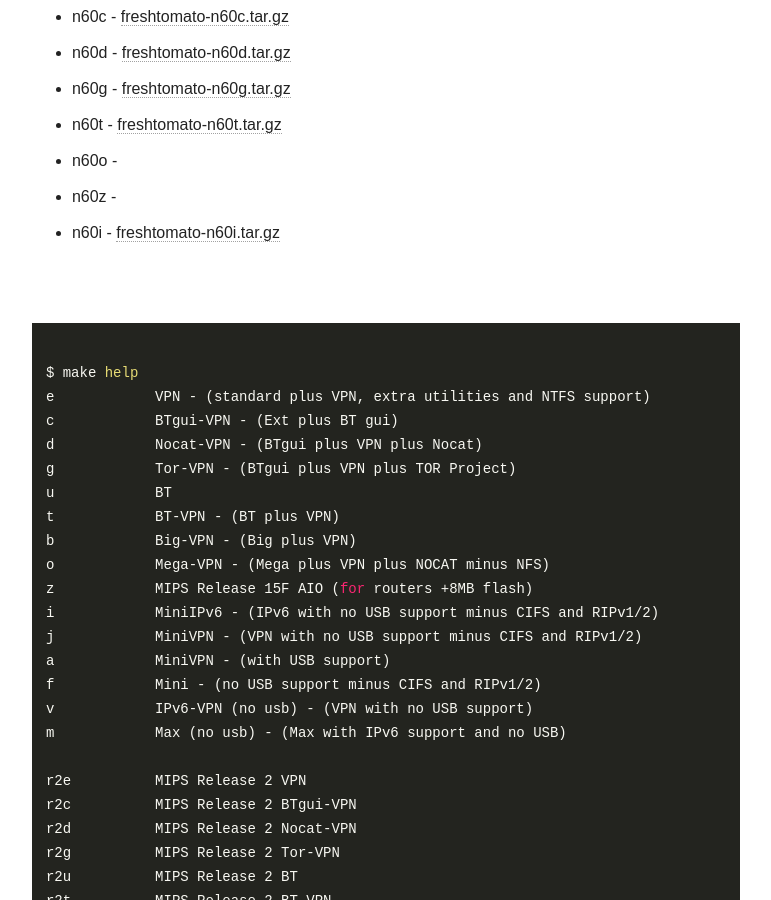
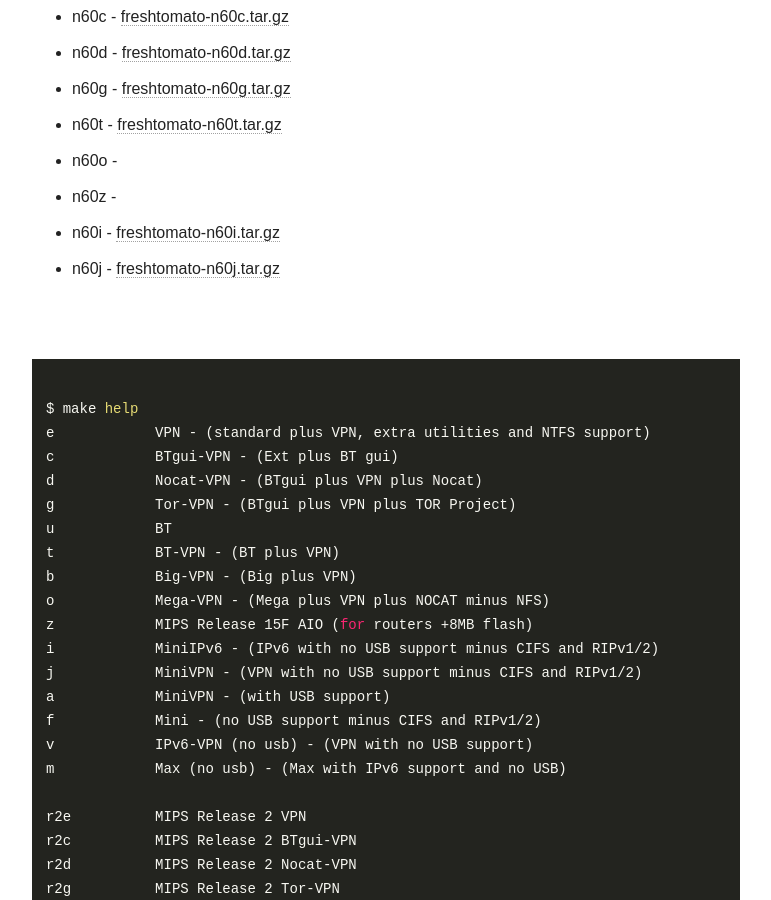
Before and after one commit to oglopss/freshtomato-mips-ci-jekyll, a Jekyll site: the page built from index.html, in a window 1280 px wide and 900 px high, scrolled down 1423 px. Shown: the whole window, without its empty margins (254-1025 px from the left). Built offline with Jekyll 4.4.1, drawn with Linux system fonts in a browser that asks for light colours; nearby versions of some CDN libraries.

Commit message:
Travis build 11 n60j pushed to gh-pages

```diff
--- a/_data/ss.yml
+++ b/_data/ss.yml
@@ -29,3 +29,4 @@
   - 0030 n60i freshtomato-n60i.tar.gz
   - 0028 n60o
   - 0029 n60z
+  - 0031 n60j freshtomato-n60j.tar.gz
```
Also changed, not shown: 1 other file.
